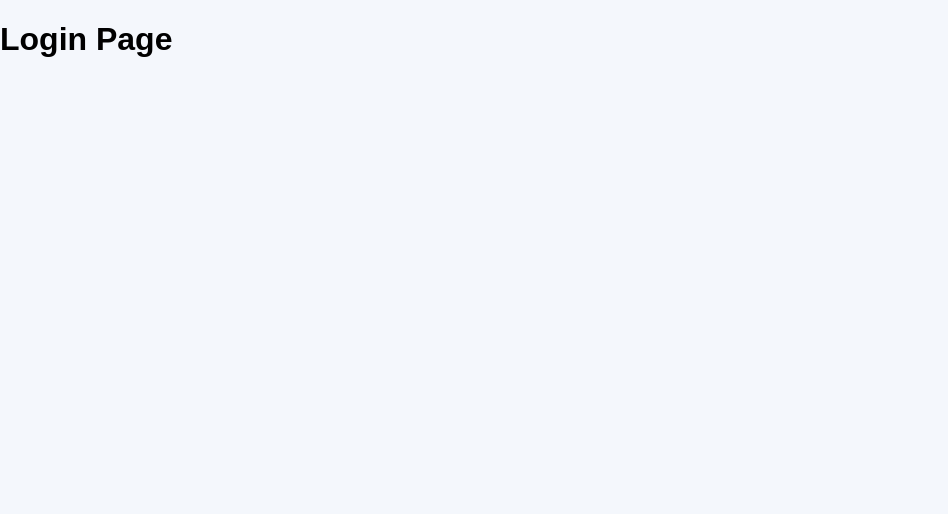
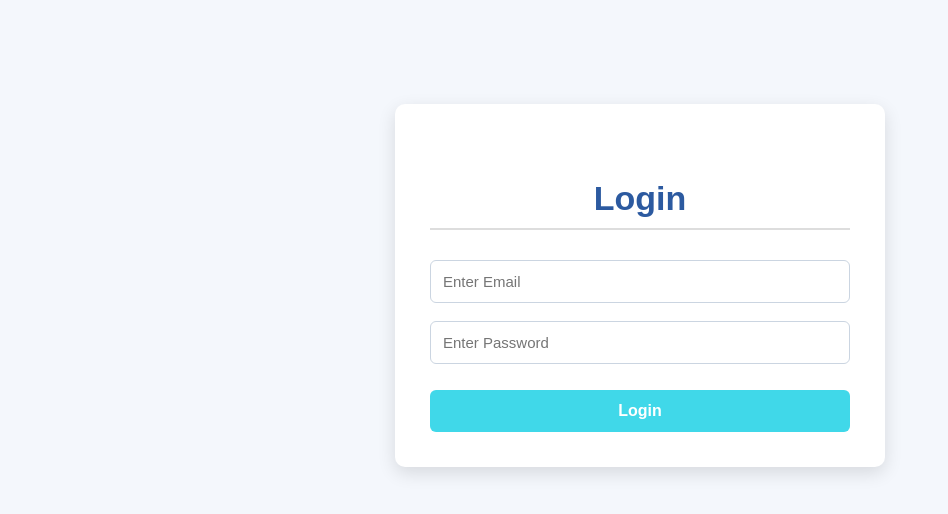
Before and after one commit to Siddeshkr03/inventory-management-system, a React (Vite) app in the folder Forms-Frontend/: page /login in a window 1280 px wide. Shown: the top 514 px of the page, without its empty margins (0-948 px from the left). Built offline with nearby package versions, Linux system fonts and the light colour scheme.

Commit message:
Frontend Authentication - Login page

```diff
--- a/Forms-Frontend/src/App.tsx
+++ b/Forms-Frontend/src/App.tsx
@@ -7,13 +7,14 @@ import SupplierIndex from "./SupplierIndex";
 import Dashboard from "./Dashboard";
 import ItemShow from "./ItemShow";
 import Register from "./Register";
+import Login from "./Login";
 
 function App() {
   return (
     <BrowserRouter>
       <Routes>
         <Route path="/register" element={<Register />} />
-        <Route path="/login" element={<h1>Login Page</h1>} />
+        <Route path="/login" element={<Login />} />
 
         <Route path="/" element={<Dashboard />}></Route>
 
--- a/Forms-Frontend/src/Login.css
+++ b/Forms-Frontend/src/Login.css
@@ -0,0 +1,99 @@
+body {
+  margin: 0;
+  padding: 0;
+  background: #f4f7fc;
+  font-family: Arial, Helvetica, sans-serif;
+}
+
+/* Page */
+
+.login-page {
+  min-height: 70vh;
+  display: flex;
+  justify-content: center;
+  align-items: center;
+}
+
+/* Card */
+
+.login-card {
+  margin-top: 10px;
+  width: 420px !important;
+  background: #ffffff;
+  padding: 35px;
+  border-radius: 10px;
+  box-shadow: 0 6px 18px rgba(0, 0, 0, 0.12);
+}
+
+.login-card h2 {
+  text-align: center;
+  color: #2c5aa0;
+  margin-bottom: 30px;
+  font-size: 34px;
+}
+
+/* Form */
+
+.login-form {
+  display: flex;
+  flex-direction: column;
+}
+
+.login-group {
+  margin-bottom: 18px;
+}
+
+.login-group input {
+  width: 100%;
+  padding: 12px;
+  border: 1px solid #cbd5e1;
+  border-radius: 6px;
+  font-size: 15px;
+  box-sizing: border-box;
+  transition: 0.3s;
+}
+
+.login-group input:focus {
+  outline: none;
+  border-color: #40d8e9;
+  box-shadow: 0 0 5px rgba(64, 216, 233, 0.4);
+}
+
+/* Button */
+
+.login-btn {
+  width: 100%;
+  padding: 12px;
+  margin-top: 8px;
+  border: none;
+  border-radius: 6px;
+  background: #40d8e9;
+  color: white;
+  font-size: 16px;
+  cursor: pointer;
+  transition: 0.3s;
+}
+
+.login-btn:hover {
+  background: #6f52d9;
+}
+
+/* Error */
+
+.error-message {
+  color: #ef4444;
+  font-size: 13px;
+  margin-top: 5px;
+  margin-bottom: 0;
+}
+
+.api-error {
+  color: #dc2626;
+  background: #fee2e2;
+  border: 1px solid #fca5a5;
+  padding: 10px;
+  border-radius: 6px;
+  margin-bottom: 15px;
+  text-align: center;
+  font-size: 14px;
+}
--- a/Forms-Frontend/src/Login.tsx
+++ b/Forms-Frontend/src/Login.tsx
@@ -0,0 +1,123 @@
+import { useState } from "react";
+import axios from "axios";
+import { useNavigate } from "react-router-dom";
+import "./Login.css";
+
+function Login() {
+  const navigate = useNavigate();
+  const [loginData, setLoginData] = useState({
+    email: "",
+    password: "",
+  });
+
+  const [errors, setErrors] = useState({
+    email: "",
+    password: "",
+  });
+
+  const [apiError, setApiError] = useState("");
+
+  const handleChange = (e: React.ChangeEvent<HTMLInputElement>) => {
+    const { name, value } = e.target;
+
+    setLoginData({
+      ...loginData,
+      [name]: value,
+    });
+
+    setErrors({
+      ...errors,
+      [name]: "",
+    });
+
+    setApiError("");
+  };
+
+  const validate = () => {
+    const newErrors = {
+      email: "",
+      password: "",
+    };
+
+    if (!loginData.email.trim()) {
+      newErrors.email = "Email is required";
+    } else if (
+      !/^[A-Z0-9._%+-]+@[A-Z0-9.-]+\.[A-Z]{2,}$/i.test(loginData.email)
+    ) {
+      newErrors.email = "Enter a valid email address";
+    }
+
+    if (!loginData.password.trim()) {
+      newErrors.password = "Password is required";
+    }
+
+    setErrors(newErrors);
+
+    return Object.values(newErrors).every((error) => error === "");
+  };
+
+  const handleSubmit = async (e: React.FormEvent<HTMLFormElement>) => {
+    e.preventDefault();
+
+    if (!validate()) {
+      return;
+    }
+
+    setApiError("");
+
+    try {
+      const response = await axios.post(
+        "http://localhost:8080/api/users/login",
+        loginData,
+      );
+
+      alert(response.data);
+    } catch (error: any) {
+      if (error.response) {
+        setApiError(error.response.data);
+      } else {
+        setApiError("Something went wrong. Please try again.");
+      }
+    }
+  };
+
+  return (
+    <div className="login-page">
+      <div className="login-card">
+        <h2>Login</h2>
+
+        <form className="login-form" onSubmit={handleSubmit}>
+          <div className="login-group">
+            <input
+              type="email"
+              name="email"
+              placeholder="Enter Email"
+              value={loginData.email}
+              onChange={handleChange}
+            />
+            {errors.email && <p className="error-message">{errors.email}</p>}
+          </div>
+
+          <div className="login-group">
+            <input
+              type="password"
+              name="password"
+              placeholder="Enter Password"
+              value={loginData.password}
+              onChange={handleChange}
+            />
+            {errors.password && (
+              <p className="error-message">{errors.password}</p>
+            )}
+          </div>
+
+          {apiError && <p className="api-error">{apiError}</p>}
+
+          <button className="login-btn">Login</button>
+        </form>
+      </div>
+    </div>
+  );
+}
+
+export default Login;
--- a/Forms-Frontend/src/Register.css
+++ b/Forms-Frontend/src/Register.css
@@ -8,7 +8,7 @@ body {
 /* Page */
 
 .register-page {
-  min-height: 100vh;
+  min-height: 80vh;
   display: flex;
   justify-content: center;
   align-items: center;
@@ -66,7 +66,7 @@ body {
   margin-top: 8px;
   border: none;
   border-radius: 6px;
-  background: #886ae3;
+  background: #40d8e9;
   color: white;
   font-size: 16px;
   cursor: pointer;
--- a/Forms-Frontend/src/Register.tsx
+++ b/Forms-Frontend/src/Register.tsx
@@ -1,4 +1,5 @@
 import { useState } from "react";
+import { useNavigate } from "react-router-dom";
 import axios from "axios";
 import "./Register.css";
 
@@ -18,6 +19,7 @@ function Register() {
   });
 
   const [apiError, setApiError] = useState("");
+  const Navigate = useNavigate();
 
   const handleChange = (e: React.ChangeEvent<HTMLInputElement>) => {
     const { name, value } = e.target;
@@ -26,6 +28,13 @@ function Register() {
       ...user,
       [name]: value,
     });
+
+    setErrors({
+      ...errors,
+      [name]: "",
+    });
+
+    setApiError("");
   };
 
   const validate = () => {
@@ -87,6 +96,7 @@ function Register() {
       });
 
       alert("Registration Successful");
+      Navigate("/login");
     } catch (error: any) {
       if (error.response) {
         setApiError(error.response.data);
```
